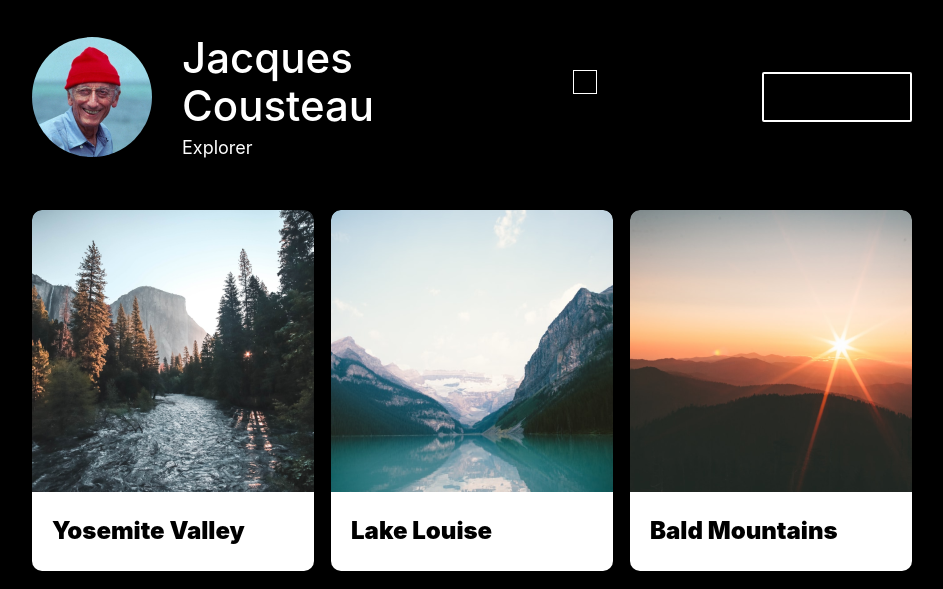
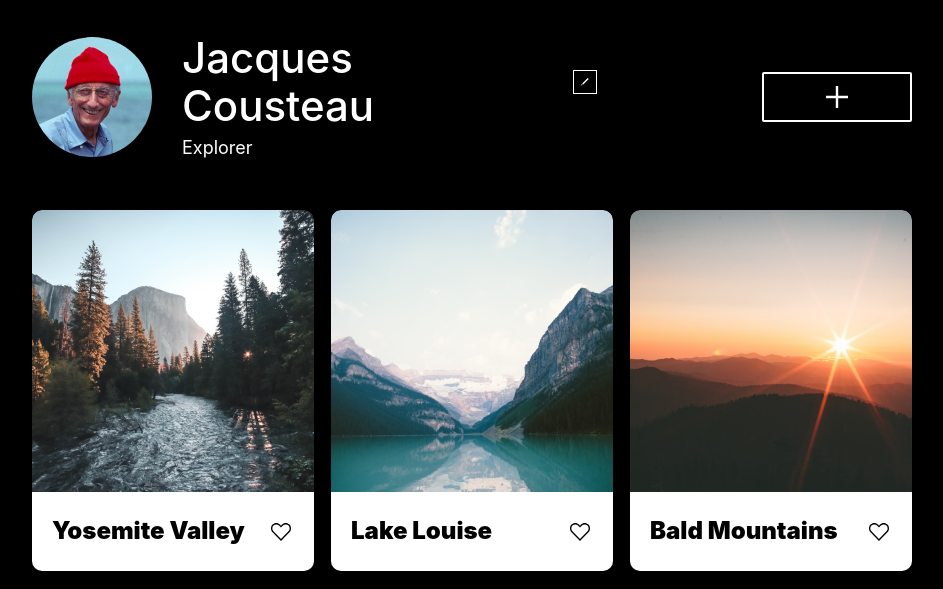
Before and after one commit to roddiaz-22/se_project_aroundtheus, a plain HTML site: page index.html in a window 1280 px wide. Shown: the part 130-719 px from the top of the page, without its empty margins (168-1111 px from the left). Drawn offline with Linux system fonts and the light colour scheme; a web font is replaced by a local one.

Commit message:
second project commit buttons fixed

```diff
--- a/blocks/card.css
+++ b/blocks/card.css
@@ -23,7 +23,7 @@
 }
 
 .card__like-button {
-  background: transparent url(../images/Vectorlike.svg) center no-repeat;
+  background: transparent url(../images/like-inactive.svg) center no-repeat;
   height: 18px;
   width: 21px;
   padding-right: 20px;
--- a/blocks/profile.css
+++ b/blocks/profile.css
@@ -13,7 +13,7 @@
 }
 
 .profile__edit-button {
-  background: transparent url(../images/VectorPencil.svg) center no-repeat;
+  background: transparent url(../images/edit-icon.svg) center no-repeat;
   height: 24px;
   width: 24px;
   grid-area: button;
@@ -31,7 +31,7 @@
 }
 
 .profile__add-button {
-  background: transparent url(../images/VectorPlussign.svg) center no-repeat;
+  background: transparent url(../images/add-icon.svg) center no-repeat;
   height: 50px;
   width: 150px;
   margin-left: auto;
```
